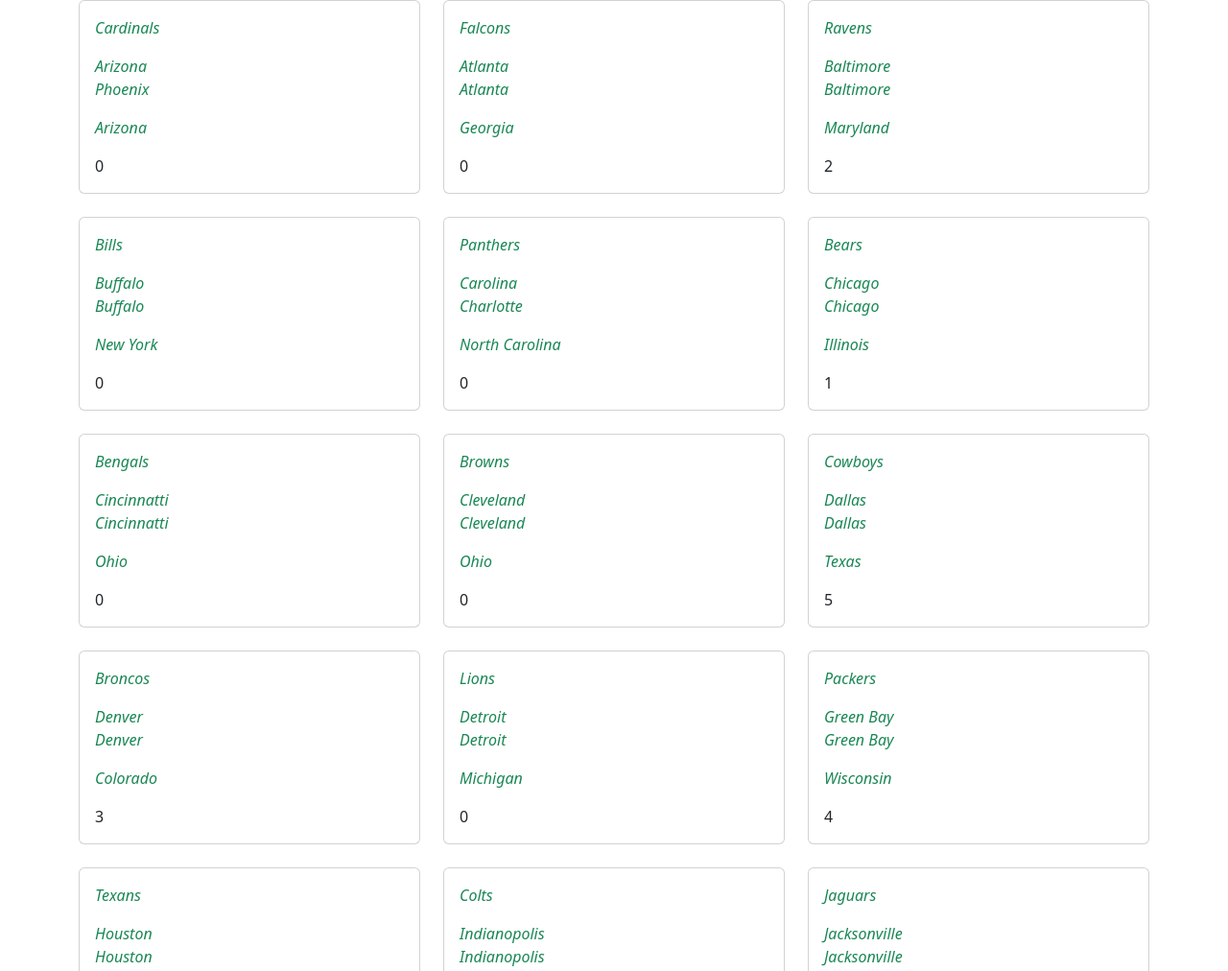
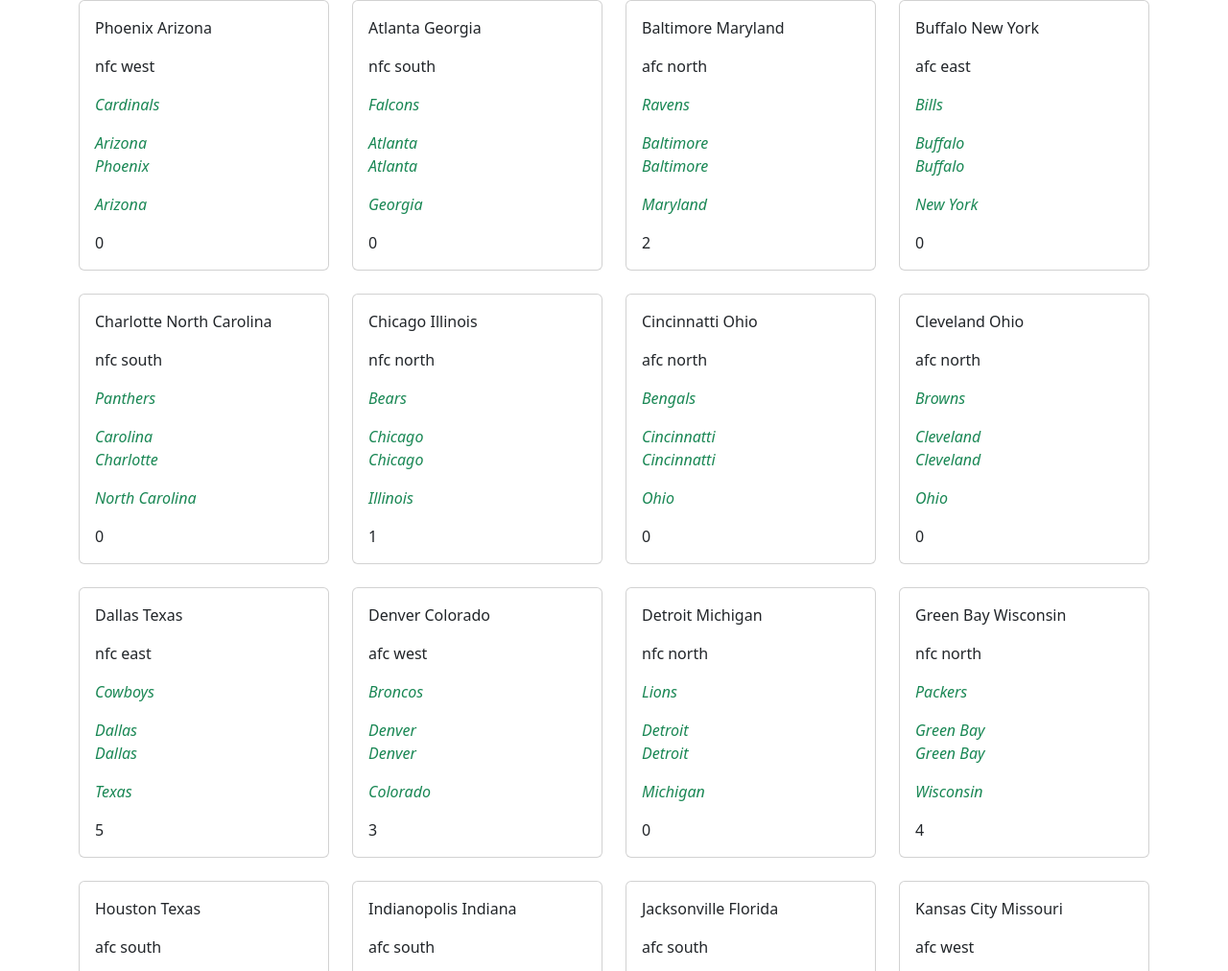
Before and after one commit to jrdurrcodes/nfldata, a plain HTML site: page index.html in a window 1280 px wide. Shown: the top 1012 px of the page at 96% size. Drawn offline with nearby package versions, Linux system fonts and the light colour scheme.

Commit message:
correct errors

```diff
--- a/index.html
+++ b/index.html
@@ -8,7 +8,7 @@
 </head>
 <body>
     <div class="container">
-        <div class="row row-cols-1 row-cols-md-2 row-cols-lg-3 g-4" id="cardRow">
+        <div class="row row-cols-1 row-cols-md-2 row-cols-lg-4 g-4" id="cardRow">
         </div>
     </div>
 
--- a/js/app.js
+++ b/js/app.js
@@ -11,7 +11,8 @@
         notablePlayers: {
             past: 'aeneas williams',
             present: 'kyler murray'
-        }
+        },
+        toggle: false
     },
     {
         id: 2,
@@ -25,7 +26,8 @@
         notablePlayers: {
             past: 'michael vick',
             present: 'kirk cousins'
-        }
+        },
+        toggle: false
     },
     {
         id: 3,
@@ -39,7 +41,8 @@
         notablePlayers: {
             past: 'ray lewis',
             present: 'lamar jackson'
-        }
+        },
+        toggle:false
     },
     {
         id: 4,
@@ -53,7 +56,8 @@
         notablePlayers: {
             past: 'bruce smith',
             present: 'josh allen'
-        }
+        },
+        toggle: false
     },
     {
         id: 5,
@@ -67,7 +71,8 @@
         notablePlayers: {
             past: 'steve smith',
             present: 'bryce young'
-        }
+        },
+        toggle: false
     },
     {
         id: 6,
@@ -81,7 +86,8 @@
         notablePlayers: {
             past: 'walter payton',
             present: 'caleb williams'
-        }
+        },
+        toggl:false
     },
     {
         id: 7,
@@ -95,7 +101,8 @@
         notablePlayers: {
             past: 'anthony munoz',
             present: 'joe burrow'
-        }
+        },
+        toggle: false
     },
     {
         id: 8,
@@ -109,7 +116,8 @@
         notablePlayers: {
             past: 'jim brown',
             present: 'myles garrett'
-        }
+        },
+        toggle: false
     },
     {
         id: 9,
@@ -123,7 +131,8 @@
         notablePlayers: {
             past: 'emmitt smith',
             present: 'dak prescott'
-        }
+        },
+        toggle: false
     },
     {
         id: 10,
@@ -137,7 +146,8 @@
         notablePlayers: {
             past: 'john elway',
             present: 'bo nix'
-        }
+        },
+        toggle: false
     },
     {
         id: 11,
@@ -151,7 +161,8 @@
         notablePlayers: {
             past: 'barry sanders',
             present: 'amon-ra st. brown'
-        }
+        },
+        toggle:false
     },
     {
         id: 12,
@@ -165,7 +176,8 @@
         notablePlayers: {
             past: 'reggie white',
             present: 'jordan love'
-        }
+        },
+        toggle: false
     },
     {
         id: 13,
@@ -179,7 +191,8 @@
         notablePlayers: {
             past: 'jj watt',
             present: 'cj stroud'
-        }
+        },
+        toggle: false
     },
     {
         id: 14,
@@ -193,7 +206,8 @@
         notablePlayers: {
             past: 'peyton manning',
             present: 'johnathan taylor'
-        }
+        },
+        toggle: false
     },
     {
         id: 15,
@@ -207,7 +221,8 @@
         notablePlayers: {
             past: 'maurice jones-drew',
             present: 'trevor lawrence'
-        }
+        },
+        toggle: false
     },
     {
         id: 16,
@@ -221,7 +236,8 @@
         notablePlayers: {
             past: 'priest holmes',
             present: 'patrick mahomes'
-        }
+        },
+        toggle:false
     },
     {
         id: 17,
@@ -235,7 +251,8 @@
         notablePlayers: {
             past: 'marcus allen',
             present: 'brock bowers'
-        }
+        },
+        toggle: false
     },
     {
         id: 18,
@@ -249,7 +266,8 @@
         notablePlayers: {
             past: 'junior seau',
             present: 'justin herbert'
-        }
+        },
+        toggle: false
     },
     {
         id: 19,
@@ -263,7 +281,8 @@
         notablePlayers: {
             past: 'jackie slater',
             present: 'matthew stafford'
-        }
+        },
+        toggle: false
     },
     {
         id: 20,
@@ -277,7 +296,8 @@
         notablePlayers: {
             past: 'dan marino',
             present: 'tyreek hill'
-        }
+        },
+        toggle: false
     },
     {
         id: 21,
@@ -291,7 +311,8 @@
         notablePlayers: {
             past: 'randy moss',
             present: 'justin jefferson'
-        }
+        },
+        toggle: false
     },
     {
         id: 22,
@@ -305,7 +326,8 @@
         notablePlayers: {
             past: 'tom brady',
             present: 'drake maye'
-        }
+        },
+        toggle: false
     },
     {
         id: 23,
@@ -319,7 +341,8 @@
         notablePlayers: {
             past: 'drew brees',
             present: 'demario davis'
-        }
+        },
+        toggle: false
     },
     {
         id: 24,
@@ -333,7 +356,8 @@
         notablePlayers: {
             past: 'lawrence taylor',
             present: 'malik nabors'
-        }
+        },
+        toggle: false
     },
     {
         id: 25,
@@ -347,7 +371,8 @@
         notablePlayers: {
             past: 'joe namath',
             present: 'quinnen williams'
-        }
+        },
+        toggle: false
     },
     {
         id: 26,
@@ -361,7 +386,8 @@
         notablePlayers: {
             past: 'randall cunningham',
             present: 'jalen hurts'
-        }
+        },
+        toggle: false
     },
     {
         id: 27,
@@ -375,7 +401,8 @@
         notablePlayers: {
             past: 'joe greene',
             present: 'russell wilson'
-        }
+        },
+        toggle: false
     },
     {
         id: 28,
@@ -389,7 +416,8 @@
         notablePlayers: {
             past: 'jerry rice',
             present: 'christian mccaffery'
-        }
+        },
+        toggle: false
     },
     {
         id: 29,
@@ -403,7 +431,8 @@
         notablePlayers: {
             past: 'russell wilson',
             present: 'dk metcalf'
-        }
+        },
+        toggle: false
     },
     {
         id: 30,
@@ -417,7 +446,8 @@
         notablePlayers: {
             past: 'warren sapp',
             present: 'mike evans'
-        }
+        },
+        toggle: false
     },
     {
         id: 31,
@@ -431,7 +461,8 @@
         notablePlayers: {
             past: 'steve mcnair',
             present: 'jeffrey simmons'
-        }
+        },
+        toggle: false
     },
     {
         id: 32,
@@ -482,7 +513,7 @@
    //     nflTeams = [...nflTeams, `${team.location} ${team.team}`]
    // }
 
-    console.log(nflTeams)
+
 }
 
 nflTeams(data)
@@ -538,23 +569,50 @@
 
 const cardRow = document.getElementById('cardRow')
 
+const buildBody =(obj, bool)=> {
+
+    let body
+    if (bool) {
+        body =` <h3 class="card-heading">Notable Players</h3>
+                <p class=" card-text">Past: ${obj.notablePlayers.past.toUpperCase()}<p>
+                <p class="card-text">Past: ${obj.notablePlayers.present.toUpperCase}</P>
+            `
+    }else {
+        body =`
+        <p class="card-text text-capitalize">${obj.city} ${obj.state}</P>
+        <p class="card-text text_uppercase">${obj.conference} ${obj.division}</p>
+        `
+    }
+    return body
+
+}
+
+
+
 data.forEach(nfl => {
 
     const col = document.createElement('div')
     col.classList.add('col')
 
     const card = document.createElement('div')
-    card.classList.add('card')
+    card.classList.add('card', 'h-100', 'teams-cards')
     card.setAttribute('data-cardId', nfl.id)
+
+
+    const cardHeader = document.createElement('div')
+    cardHeader.classList.add('card-header')
 
     const cardBody = document.createElement('div')
     cardBody.classList.add('card-body')
-
-    console.log(card)
+    cardBody.setAttribute('id', nfl.team)
 
     const teamName = document.createElement('p')
     teamName.classList.add('card-text', 'text-capitalize', 'text-success', 'fst-italic')
     teamName.innerText = `${nfl.team}`
+
+
+    console.log(card)
+
 
     const location = document.createElement('div')
     location.classList.add('card-text', 'text-capitalize', 'text-success', 'fst-italic')
@@ -576,10 +634,19 @@
     // division.classList.add('card-text-', 'text-capitalize')
     // division.innerText = `${nfl.division}`
 
+    const cardFooter = document.createElement('p')
+
+
     const superBowlWins = document.createElement('p')
     superBowlWins.classList.add('card-text', 'text-capitalize')
     superBowlWins.innerText = `${nfl.superBowlWins}`
 
+
+    cardHeader.appendChild(teamName)
+
+    cardFooter.appendChild(teamName)
+
+    cardBody.innerHTML = buildBody(nfl, nfl.toggle )
 
     cardBody.appendChild(teamName)
     cardBody.appendChild(location)
@@ -587,22 +654,33 @@
     cardBody.appendChild(state)
     cardBody.appendChild(superBowlWins)
 
+
     col.appendChild(card)
     card.appendChild(cardBody)
     cardRow.appendChild(col)
 
-// card.addEventListener("click", ()=> )
+})
+// cardBody.addEventListener("click", ()=> )
 
     //code doesn't like the addEventListener. it doesn't show the cards
-})
-
-cardRow(notablePlayers)
-
-// let display = []
-
-// const getDisplay = (arr, notablePlayers)=> {
-//     arr.forEach(item => item.
-// }
 
 
-//must appendChild to show cards
+const nflCards = document.querySelectorAll('nfl-cards')
+
+nflCards.forEach(nflCard => {
+    nflCard.addEventListener('click', ()=> {
+
+        for (let nfl of data) {
+            if (nfl.id == nflCard.id) {
+
+                const cardBody = document.getElementById(nfl.nfl)
+                nfl.toggle = !nfl.toggle
+
+                cardBody.innerHTML = buildBody(nfl, nfl.toggle)
+
+
+
+            }
+        }
+    })
+})
```
Lines whose indentation alone changed are shown as unchanged.
